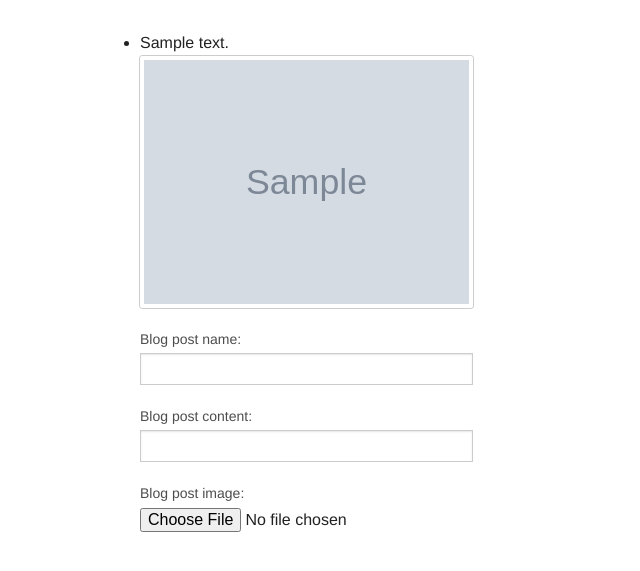
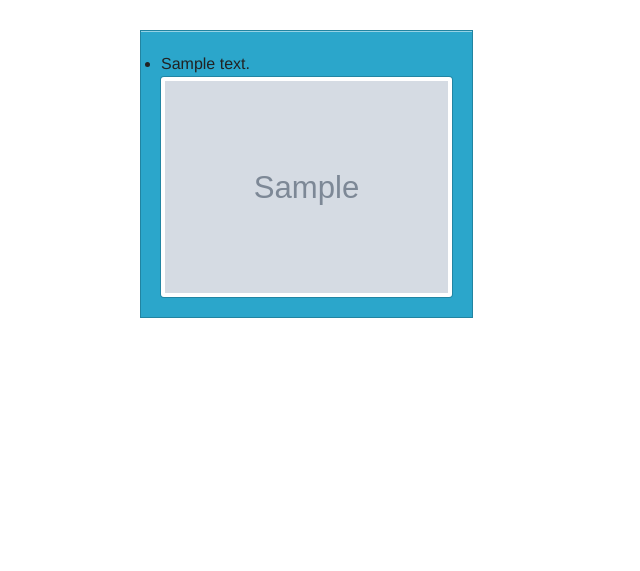
Before and after one commit to cacea/doucherism, a Django app: template doucherism/templates/blogs.html in a window 1280 px wide. Shown: the part 45-616 px from the top of the page, without its empty margins (0-640 px from the left). Run offline with Django 3.2, Linux system fonts and the light colour scheme; tables that the repository leaves empty hold one stand-in row (values such as "Sample post"); the template is opened without the code that fills it: values that come from a table or form of the project are taken from there, most other values are stand-ins (such as "Sample title", 1, 10 or a date in 2020); grey boxes marked "Sample" are stand-in pictures.

Commit message:
Minor adjustments made on lines

```diff
--- a/doucherism/templates/base.html
+++ b/doucherism/templates/base.html
@@ -1,5 +1,5 @@
 <!DOCTYPE html>
-<!--[if IE 8]>         <html class="no-js lt-ie9" lang="en"> <![endif]-->
+<!--[if IE 8]><html class="no-js lt-ie9" lang="en"> <![endif]-->
 <!--[if gt IE 8]><!--> <html class="no-js" lang="en"> <!--<![endif]-->
 
 <head>
@@ -46,9 +46,9 @@
     </nav>
 </div>
 
-{%block content%} {%endblock %}
+{%block content%} <!-- body content here --> {%endblock %}
 
-  <!-- body content here -->
+
 
   <script>
       document.write('<script src=' +
--- a/doucherism/templates/blogs.html
+++ b/doucherism/templates/blogs.html
@@ -6,20 +6,18 @@
     {% if list_all_posts %}
 
     {% for post in list_all_posts %}
-        <ul class="disc">
+    <div class="panel callout">
+    <ul>
         <li>{{ post.blog_post_content }}
          <a class="th radius" href="/media_files/{{ post.blog_post_image|img_path_last_value:'/' }}">
             <img src="/media_files/{{ post.blog_post_image|img_path_last_value:'/' }}">
          </a>
         </li>
     </ul>
+    </div>
     {% endfor %}
-
     {% endif %}
 
-    {% if form %}
-         {{ form.as_p}}
-    {% endif %}
    </div>
    </div>
 {% endblock %}
```
Lines whose indentation alone changed are shown as unchanged.
